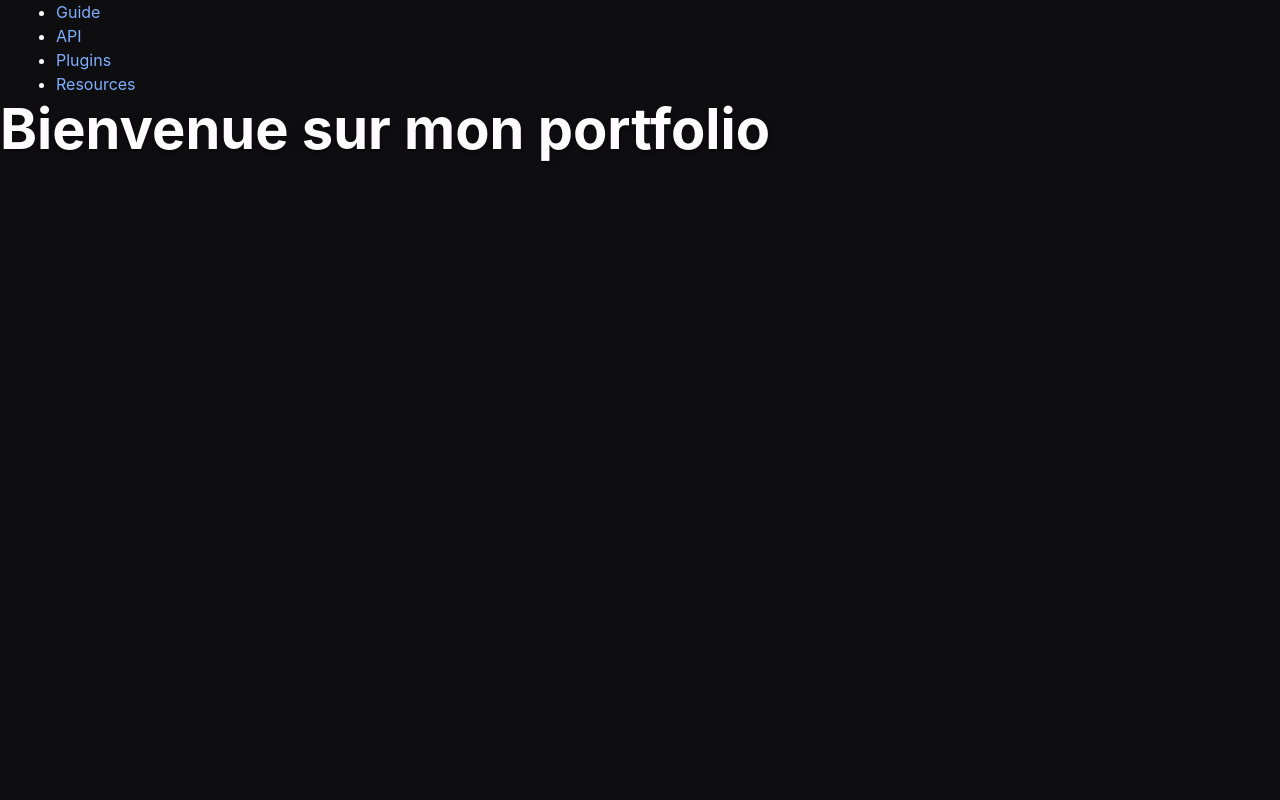
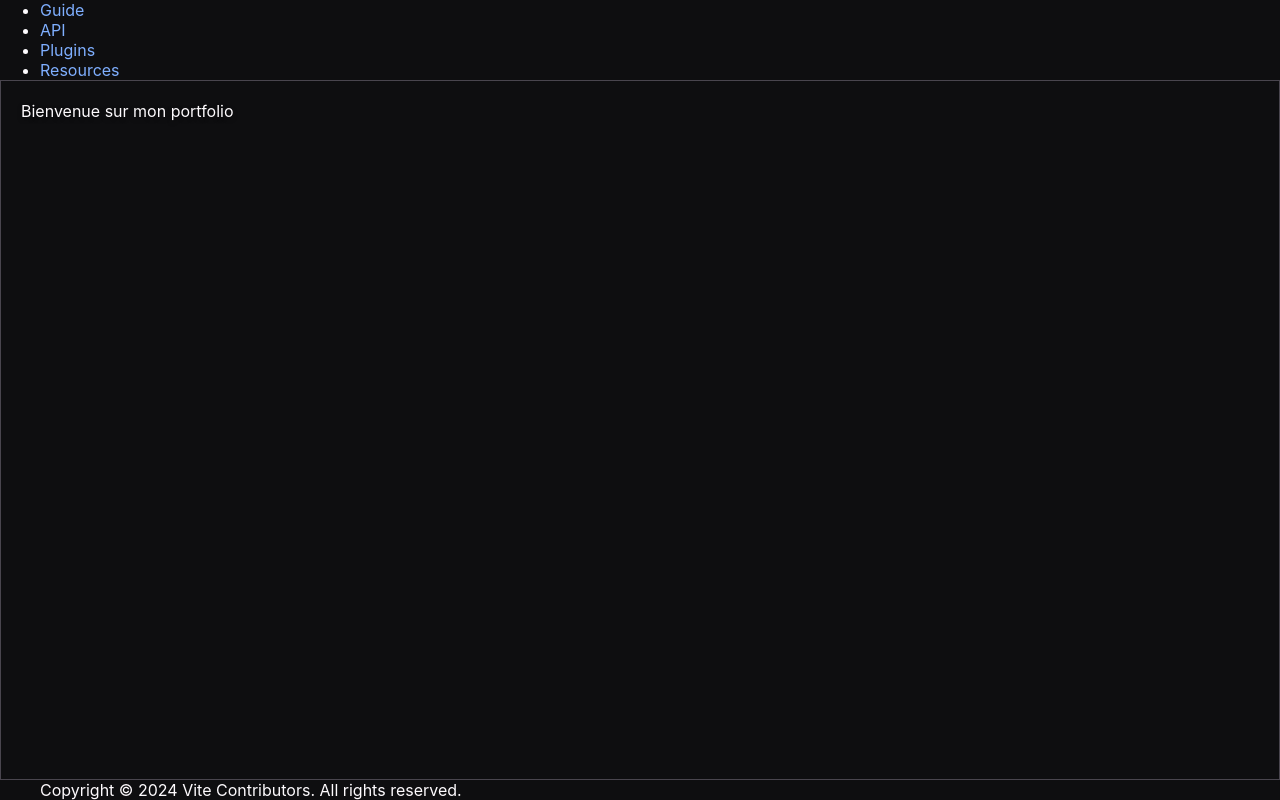
Before and after one commit to nathanjouannon/Portfolio, a React app: page / in a window 1280 px wide. Built offline with nearby package versions, Linux system fonts and the light colour scheme; the HTML template or start-up script is replaced by a standard one.

Commit message:
fix base layout

```diff
--- a/src/App.css
+++ b/src/App.css
@@ -20,30 +20,15 @@ body {
 .layout-container {
   display: flex;
   flex-direction: column;
+  justify-content: space-between;
   height: 100vh;
-  overflow: hidden;
+  width: 100vw;
 }
 
 .layout-content {
-  flex: 1;
-  overflow-y: auto;
-  overflow-x: hidden;
+  display: flex;
+  height: 100%;
+  width: 100vw;
+  border: 1px solid var(--color-outline-variant);
+  padding: 20px;
 }
-
-/* Optional: Hide scrollbar while keeping scroll functionality */
-.layout-content::-webkit-scrollbar {
-  width: 8px;
-}
-
-.layout-content::-webkit-scrollbar-track {
-  background: transparent;
-}
-
-.layout-content::-webkit-scrollbar-thumb {
-  background: var(--color-outline-variant, #49454e);
-  border-radius: 4px;
-}
-
-.layout-content::-webkit-scrollbar-thumb:hover {
-  background: var(--color-on-surface-variant, #d0cdd3);
-}
--- a/src/App.tsx
+++ b/src/App.tsx
@@ -1,19 +1,12 @@
+import { BrowserRouter } from 'react-router-dom'
+import Layout from './Layout'
 import './App.css'
-import { BrowserRouter, Routes, Route } from 'react-router-dom'
-import Layout from './components/Layout'
 
 function App() {
   return (
-    <>
-      <BrowserRouter>
-        <Routes>
-          <Route element={<Layout />}>
-            <Route path="/" element={<h1>Bienvenue sur mon portfolio</h1>} />
-            <Route path="/about" element={<h1>À propos</h1>} />
-          </Route>
-        </Routes>
-      </BrowserRouter>
-    </>
+    <BrowserRouter>
+      <Layout />
+    </BrowserRouter>
   )
 }
 
--- a/src/components/Layout.tsx
+++ b/src/Layout.tsx
@@ -1,13 +1,13 @@
-import { Outlet } from 'react-router-dom'
-import Header from './Header'
-import Footer from './Footer'
+import Footer from './components/Footer'
+import Header from './components/Header'
+import Router from './router/Router'
 
 export default function Layout() {
   return (
     <div className="layout-container">
       <Header />
       <main className="layout-content">
-        <Outlet />
+        <Router />
       </main>
       <Footer />
     </div>
--- a/src/components/Footer.tsx
+++ b/src/components/Footer.tsx
@@ -1,11 +1,9 @@
 export default function Footer() {
   return (
-    <div>
-      <section id="footer">
-        <div className="container">
-          <p>Copyright © 2024 Vite Contributors. All rights reserved.</p>
-        </div>
-      </section>
-    </div>
+    <section id="footer">
+      <div className="container">
+        <p>Copyright © 2024 Vite Contributors. All rights reserved.</p>
+      </div>
+    </section>
   )
 }
--- a/src/index.css
+++ b/src/index.css
@@ -4,7 +4,7 @@
    ======================================== */
 
 /* ========================================
-   1. CSS VARIABLES - COLOR PALETTE
+   CSS VARIABLES - COLOR PALETTE
    ======================================== */
 
 :root {
@@ -33,112 +33,12 @@
   --color-warning: #ffd699;
 
   /* ========================================
-     2. CSS VARIABLES - SPACING SCALE
-     ======================================== */
-
-  --spacing-0: 0;
-  --spacing-1: 0.25rem;
-  --spacing-2: 0.5rem;
-  --spacing-3: 0.75rem;
-  --spacing-4: 1rem;
-  --spacing-6: 1.5rem;
-  --spacing-8: 2rem;
-  --spacing-10: 2.5rem;
-  --spacing-12: 3rem;
-  --spacing-16: 4rem;
-  --spacing-20: 5rem;
-
-  /* ========================================
-     3. CSS VARIABLES - BORDER RADIUS
-     ======================================== */
-
-  --radius-xs: 0.25rem;
-  --radius-sm: 0.5rem;
-  --radius-md: 0.75rem;
-  --radius-lg: 1rem;
-  --radius-xl: 2rem;
-  --radius-2xl: 3rem;
-  --radius-full: 9999px;
-
-  /* ========================================
-     4. CSS VARIABLES - SHADOWS
-     ======================================== */
-
-  --shadow-sm: 0 1px 2px rgba(0, 0, 0, 0.05);
-  --shadow-md: 0 4px 6px rgba(0, 0, 0, 0.1);
-  --shadow-lg: 0 10px 15px rgba(0, 0, 0, 0.15);
-  --shadow-xl: 0 20px 25px rgba(0, 0, 0, 0.2);
-
-  /* Cloud Shadow (specific to Liquid Glass for modals) */
-  --shadow-cloud: 0 40px 80px rgba(10, 10, 13, 0.4);
-
-  /* ========================================
-     5. CSS VARIABLES - BACKDROP EFFECTS
-     ======================================== */
-
-  --backdrop-blur-sm: blur(4px);
-  --backdrop-blur-md: blur(12px);
-  --backdrop-blur-lg: blur(16px);
-  --backdrop-blur-xl: blur(24px);
-  --backdrop-blur-2xl: blur(40px);
-
-  /* ========================================
-     6. CSS VARIABLES - TRANSITIONS
-     ======================================== */
-
-  --transition-fast: 150ms ease-in-out;
-  --transition-base: 200ms ease-in-out;
-  --transition-slow: 300ms ease-in-out;
-
-  /* ========================================
-     7. CSS VARIABLES - TYPOGRAPHY
+     CSS VARIABLES - TYPOGRAPHY
      ======================================== */
 
   /* Font Families */
   --font-display: 'Space Grotesk', -apple-system, BlinkMacSystemFont, sans-serif;
   --font-body: 'Inter', -apple-system, BlinkMacSystemFont, sans-serif;
-
-  /* Font Sizes */
-  --font-size-xs: 0.75rem;
-  --font-size-sm: 0.875rem;
-  --font-size-base: 1rem;
-  --font-size-lg: 1.125rem;
-  --font-size-xl: 1.25rem;
-
-  --font-size-headline-sm: 1.5rem;
-  --font-size-headline-md: 1.75rem;
-  --font-size-headline-lg: 2rem;
-  --font-size-display-sm: 2.5rem;
-  --font-size-display-md: 3rem;
-  --font-size-display-lg: 3.5rem;
-
-  /* Font Weight */
-  --font-weight-regular: 400;
-  --font-weight-medium: 500;
-  --font-weight-semibold: 600;
-  --font-weight-bold: 700;
-
-  /* Line Height */
-  --line-height-tight: 1.2;
-  --line-height-base: 1.5;
-  --line-height-relaxed: 1.75;
-
-  /* Letter Spacing */
-  --letter-spacing-tight: -0.02em;
-  --letter-spacing-normal: 0em;
-  --letter-spacing-wide: 0.05rem;
-
-  /* ========================================
-     8. CSS VARIABLES - Z-INDEX SCALE
-     ======================================== */
-
-  --z-dropdown: 1000;
-  --z-sticky: 1020;
-  --z-fixed: 1030;
-  --z-modal-backdrop: 1040;
-  --z-modal: 1050;
-  --z-popover: 1060;
-  --z-tooltip: 1070;
 }
 
 /* ========================================
@@ -165,10 +65,6 @@ body {
   font-size: var(--font-size-base);
   font-weight: var(--font-weight-regular);
   overflow-x: hidden;
-}
-
-main {
-  min-height: 100vh;
 }
 
 /* ========================================
@@ -286,7 +182,6 @@ label {
   background: rgba(255, 255, 255, 0.05);
   backdrop-filter: var(--backdrop-blur-xl);
   border: 1px solid var(--color-outline-variant);
-  border-opacity: 0.2;
   border-radius: var(--radius-xl);
 }
 
@@ -294,7 +189,6 @@ label {
   background: rgba(255, 255, 255, 0.08);
   backdrop-filter: var(--backdrop-blur-md);
   border: 1px solid var(--color-outline-variant);
-  border-opacity: 0.15;
   border-radius: var(--radius-lg);
 }
 
--- /dev/null
+++ b/src/router/Router.tsx
@@ -0,0 +1,10 @@
+import { Route, Routes } from 'react-router-dom'
+
+export default function Router() {
+  return (
+    <Routes>
+      <Route path="/" element={<h1>Bienvenue sur mon portfolio</h1>} />
+      <Route path="/about" element={<h1>À propos</h1>} />
+    </Routes>
+  )
+}
```
